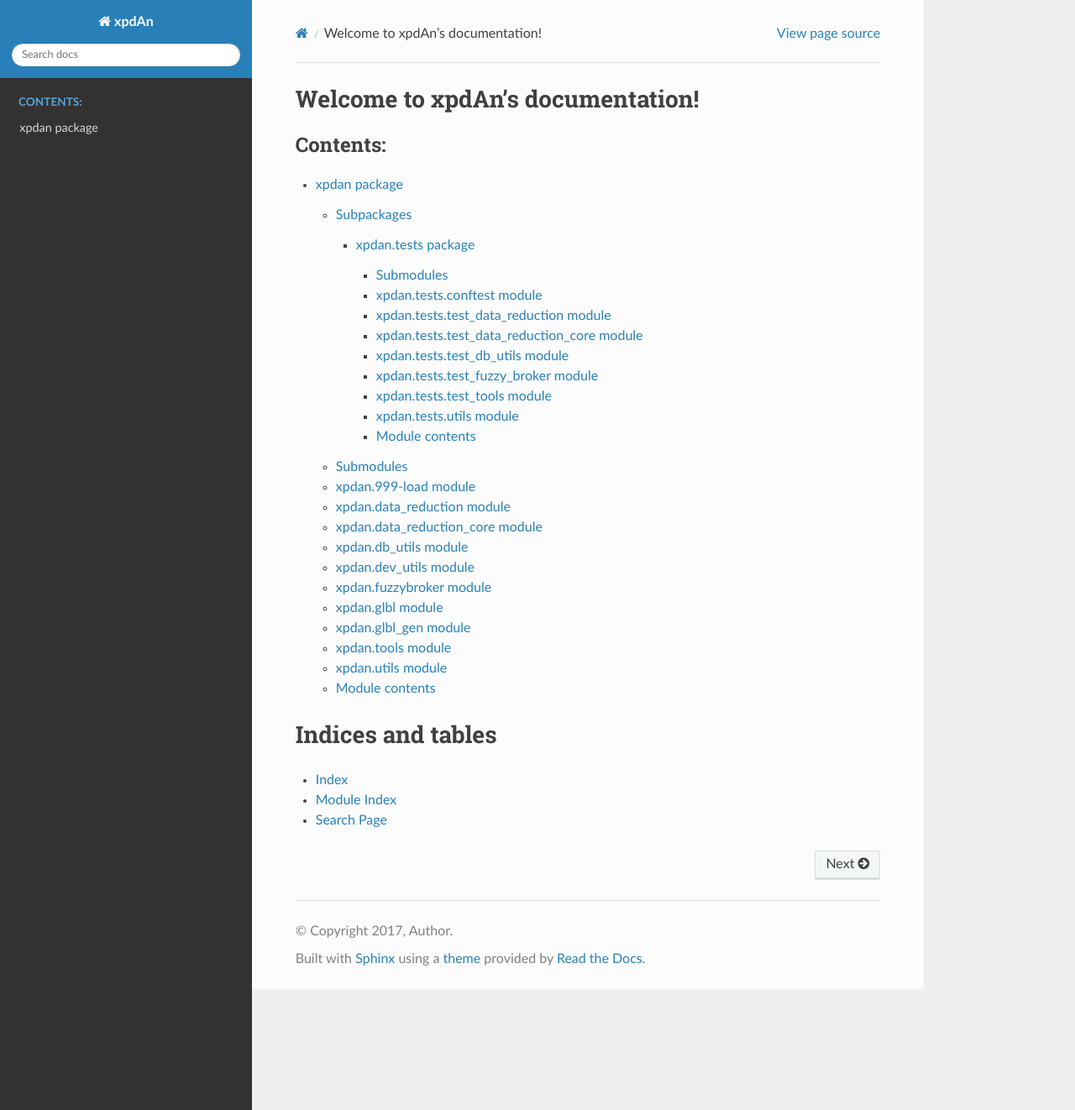
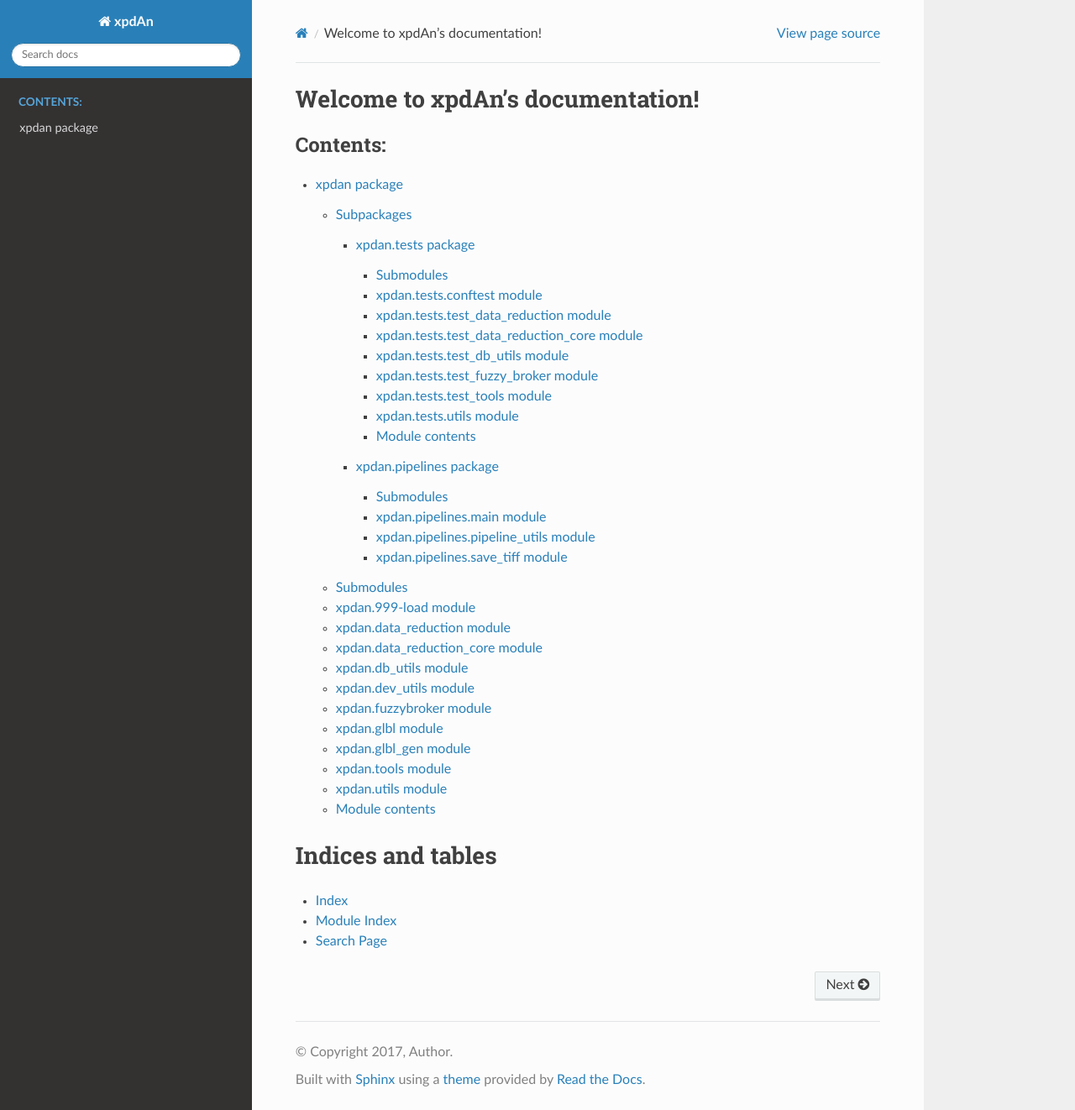
Before and after one commit to xpdAcq/xpdAn, a Sphinx documentation site: the page built from docs/index.rst, in a window 1280 px wide and 1322 px high. Shown: the whole window at 84% size. Built offline with Sphinx 7.4.7 and the Read the Docs theme 2.0.0, drawn with Linux system fonts in a browser that asks for light colours.

Commit message:
DOC: add pipeline documentation

```diff
--- /dev/null
+++ b/docs/xpdan.pipelines.rst
@@ -0,0 +1,30 @@
+xpdan\.pipelines package
+========================
+
+Submodules
+----------
+
+xpdan\.pipelines\.main module
+-----------------------------
+
+.. automodule:: xpdan.pipelines.main
+    :members:
+    :undoc-members:
+    :show-inheritance:
+
+
+xpdan\.pipelines\.pipeline_utils module
+-----------------------------
+
+.. automodule:: xpdan.pipelines.pipeline_utils
+    :members:
+    :undoc-members:
+    :show-inheritance:
+
+xpdan\.pipelines\.save_tiff module
+-----------------------------
+
+.. automodule:: xpdan.pipelines.save_tiff
+    :members:
+    :undoc-members:
+    :show-inheritance:
--- a/docs/xpdan.rst
+++ b/docs/xpdan.rst
@@ -7,6 +7,9 @@ Subpackages
 .. toctree::
 
     xpdan.tests
+
+.. toctree::
+    xpdan.pipelines
 
 Submodules
 ----------
```
